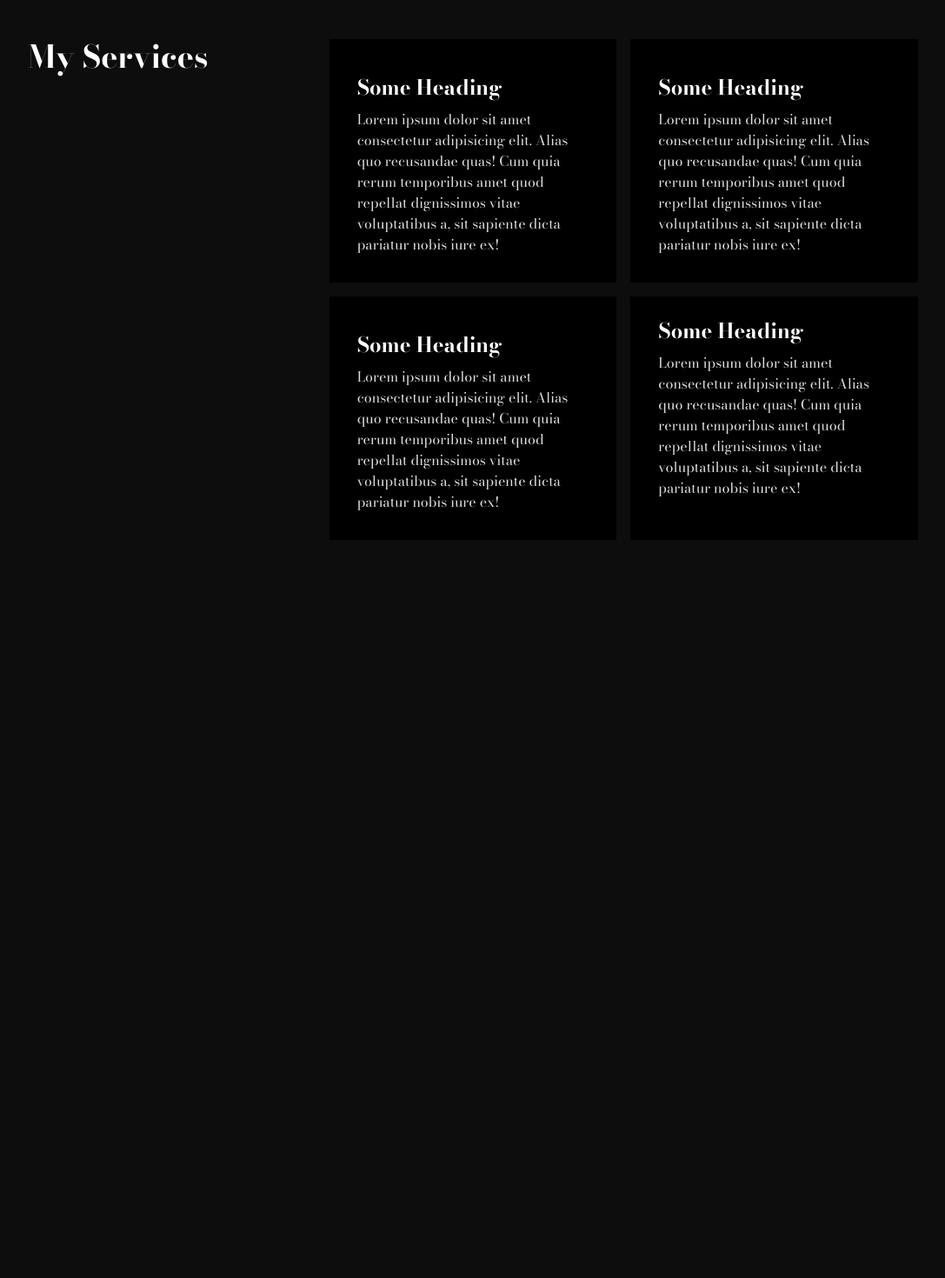
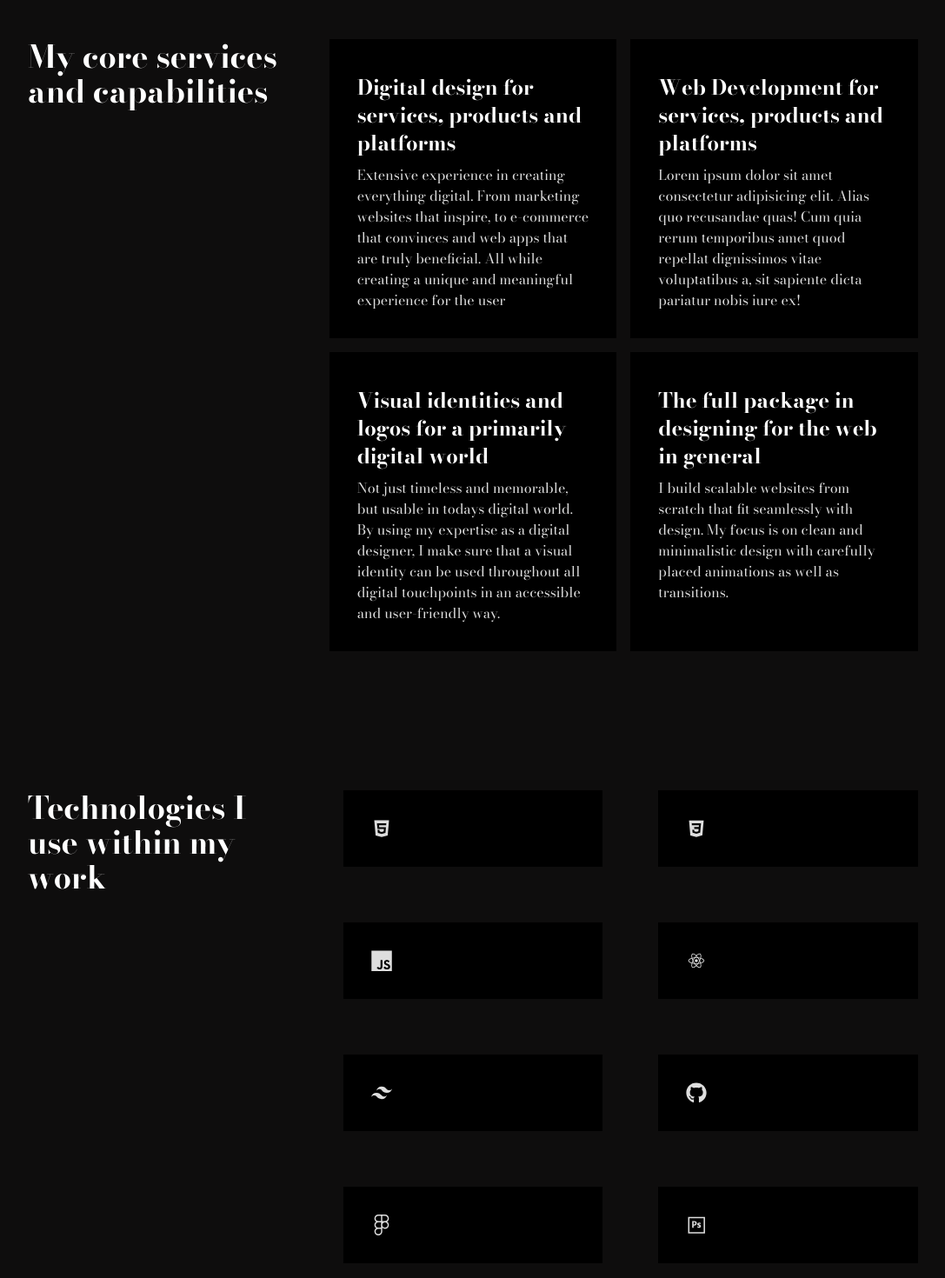
Before and after one commit to DarkoM996/nextjs-portfolio, a Next.js app: page /about in a window 1280 px wide. Shown: the part 1240-2710 px from the top of the page at 87% size, without its empty margins (96-1183 px from the left). Before the commit the page ends 1925 px from the top, so only its background shows below. Built offline with nearby package versions, Linux system fonts and the light colour scheme.

Commit message:
Almost there

```diff
--- a/app/about/page.jsx
+++ b/app/about/page.jsx
@@ -3,6 +3,20 @@
 import { motion } from "framer-motion";
 import Image from "next/image";
 import aboutPicture from "../images/4.jpg";
+import { FaBehance, FaDribbble, FaGithub, FaLinkedinIn } from "react-icons/fa";
+import {
+  DiHtml5,
+  DiCss3,
+  DiPhotoshop,
+  DiIllustrator,
+  DiReact,
+} from "react-icons/di";
+import { DiJsBadge } from "react-icons/di";
+import { DiFigma } from "react-icons/di";
+import { FaFigma } from "react-icons/fa";
+import { SiTailwindcss, SiAdobexd } from "react-icons/si";
+import Link from "next/link";
+import Footer from "@/app/components/Footer";
 
 const page = () => {
   return (
@@ -12,7 +26,7 @@ const page = () => {
       transition={{ ease: "easeInOut", duration: 0.75 }}
       className="h-[calc(100vh-6rem)]"
     >
-      <div className="flex flex-col h-full lg:flex-row px-4 py-4 sm:px-8 md:px-12 lg:px-20 xl:px-32 lg:py-24 max-w-[1920px] mx-auto xl:space-x-32 space-y-4">
+      <div className="flex flex-col h-full lg:flex-row px-4 py-4 sm:px-8 md:px-12 lg:px-20 xl:px-32 lg:py-4 max-w-[1920px] mx-auto xl:space-x-32 space-y-4">
         {/* Text Container */}
         <div className="h-1/2 lg:h-full lg:w-full flex flex-col items-center justify-center flex-wrap text-[#DEDCDC] gap-4">
           <div className="text-transform: uppercase lg:text-left">About Me</div>
@@ -32,7 +46,7 @@ const page = () => {
             src={aboutPicture}
             alt="About Picture"
             fill
-            className="object-cover"
+            className="object-cover max-w-full"
           />
         </div>
       </div>
@@ -40,8 +54,8 @@ const page = () => {
       <div className="max-w-[1920px] h-screen mx-auto px-4 py-4 sm:px-8 md:px-12 lg:px-20 xl:px-32 gap-4 mb:py-12 lg:py-16">
         <div className="grid grid-cols-1 md:grid-cols-8 place-items-top gap-4 w-full h-2/3">
           <h2 className="font-bold text-4xl col-span-4">
-            Some heading about what I do as a developer and designer for brands
-            and other companies
+            I use my creativity and expertise to create timeless expressions and
+            meaningful experiences for brands in a primarily digital world.
           </h2>
           <p className="col-span-4">
             Lorem ipsum dolor, sit amet consectetur adipisicing elit. Nostrum
@@ -53,10 +67,23 @@ const page = () => {
         {/* Grid About Services */}
         <div className="grid grid-cols-1 md:grid-cols-4 lg:grid-cols-12 gap-4 w-full h-fit">
           <div className="font-bold text-4xl col-span-4 row-span-6">
-            My Services
+            My core services and capabilities
           </div>
           <div className="col-span-4 gap-8 p-8 bg-black">
-            <h4 className="font-bold text-2xl py-2">Some Heading</h4>
+            <h4 className="font-bold text-2xl py-2">
+              Digital design for services, products and platforms
+            </h4>
+            <p className="text-base text-[#eeee]">
+              Extensive experience in creating everything digital. From
+              marketing websites that inspire, to e-commerce that convinces and
+              web apps that are truly beneficial. All while creating a unique
+              and meaningful experience for the user
+            </p>
+          </div>
+          <div className="col-span-4 p-8 bg-black">
+            <h4 className="font-bold text-2xl py-2">
+              Web Development for services, products and platforms
+            </h4>
             <p className="text-base text-[#eeee]">
               Lorem ipsum dolor sit amet consectetur adipisicing elit. Alias quo
               recusandae quas! Cum quia rerum temporibus amet quod repellat
@@ -65,32 +92,94 @@ const page = () => {
             </p>
           </div>
           <div className="col-span-4 p-8 bg-black">
-            <h4 className="font-bold text-2xl py-2">Some Heading</h4>
+            <h4 className="font-bold text-2xl py-2">
+              Visual identities and logos for a primarily digital world
+            </h4>
             <p className="text-base text-[#eeee]">
-              Lorem ipsum dolor sit amet consectetur adipisicing elit. Alias quo
-              recusandae quas! Cum quia rerum temporibus amet quod repellat
-              dignissimos vitae voluptatibus a, sit sapiente dicta pariatur
-              nobis iure ex!
+              Not just timeless and memorable, but usable in todays digital
+              world. By using my expertise as a digital designer, I make sure
+              that a visual identity can be used throughout all digital
+              touchpoints in an accessible and user-friendly way.
+            </p>
+          </div>
+          <div className="col-span-4 p-8  bg-black">
+            <h4 className="font-bold text-2xl py-2">
+              The full package in designing for the web in general
+            </h4>
+            <p className="text-base text-[#eeee]">
+              I build scalable websites from scratch that fit seamlessly with
+              design. My focus is on clean and minimalistic design with
+              carefully placed animations as well as transitions.
+            </p>
+          </div>
+        </div>
+        {/* Technologies used? */}
+        <div className="grid grid-cols-1 md:grid-cols-4 lg:grid-cols-12 gap-16 w-full h-fit py-12 md:py-16 lg:py-24">
+          <div className="font-bold text-4xl col-span-4 row-span-6">
+            Technologies I use within my work
+          </div>
+          <div className="col-span-4 p-8 bg-black">
+            <p className=" text-[#eeee] text-2xl">
+              <DiHtml5 />
             </p>
           </div>
           <div className="col-span-4 p-8 bg-black">
-            <h4 className="font-bold text-2xl py-2">Some Heading</h4>
-            <p className="text-base text-[#eeee]">
-              Lorem ipsum dolor sit amet consectetur adipisicing elit. Alias quo
-              recusandae quas! Cum quia rerum temporibus amet quod repellat
-              dignissimos vitae voluptatibus a, sit sapiente dicta pariatur
-              nobis iure ex!
+            <p className="text-2xl text-[#eeee]">
+              <DiCss3 />
             </p>
           </div>
-          <div className="col-span-4 px-8 py-4 bg-black">
-            <h4 className="font-bold text-2xl py-2">Some Heading</h4>
-            <p className="text-base text-[#eeee]">
-              Lorem ipsum dolor sit amet consectetur adipisicing elit. Alias quo
-              recusandae quas! Cum quia rerum temporibus amet quod repellat
-              dignissimos vitae voluptatibus a, sit sapiente dicta pariatur
-              nobis iure ex!
+          <div className="col-span-4 p-8 bg-black">
+            <p className="text-2xl text-[#eeee]">
+              <DiJsBadge />
             </p>
           </div>
+          <div className="col-span-4 p-8 bg-black">
+            <p className="text-2xl text-[#eeee]">
+              <DiReact />
+            </p>
+          </div>
+          <div className="col-span-4 p-8 bg-black">
+            <p className="text-2xl text-[#eeee]">
+              <SiTailwindcss />
+            </p>
+          </div>
+          <div className="col-span-4 p-8 bg-black">
+            <p className="text-2xl text-[#eeee]">
+              <FaGithub />
+            </p>
+          </div>
+
+          <div className="col-span-4 p-8 bg-black">
+            <p className="text-2xl text-[#eeee]">
+              <FaFigma />
+            </p>
+          </div>
+          <div className="col-span-4 p-8 bg-black">
+            <p className="text-2xl text-[#eeee]">
+              <DiPhotoshop />
+            </p>
+          </div>
+          <div className="col-span-4 p-8 bg-black">
+            <p className="text-2xl text-[#eeee]">
+              <DiIllustrator />
+            </p>
+          </div>
+          <div className="col-span-4 p-8 bg-black">
+            <p className="text-2xl text-[#eeee]">
+              <SiAdobexd />
+            </p>
+          </div>
+        </div>
+        <div className="max-w-full h-[85%] mx-auto relative gap-4">
+          <h2 className="text-5xl font-bold flex flex-col items-center justify-center h-[90%]">
+            <Link
+              href="/contact"
+              className="hover:underline hover:text-red-500"
+            >
+              Contact Me
+            </Link>
+          </h2>
+          <Footer />
         </div>
       </div>
     </motion.div>
```
